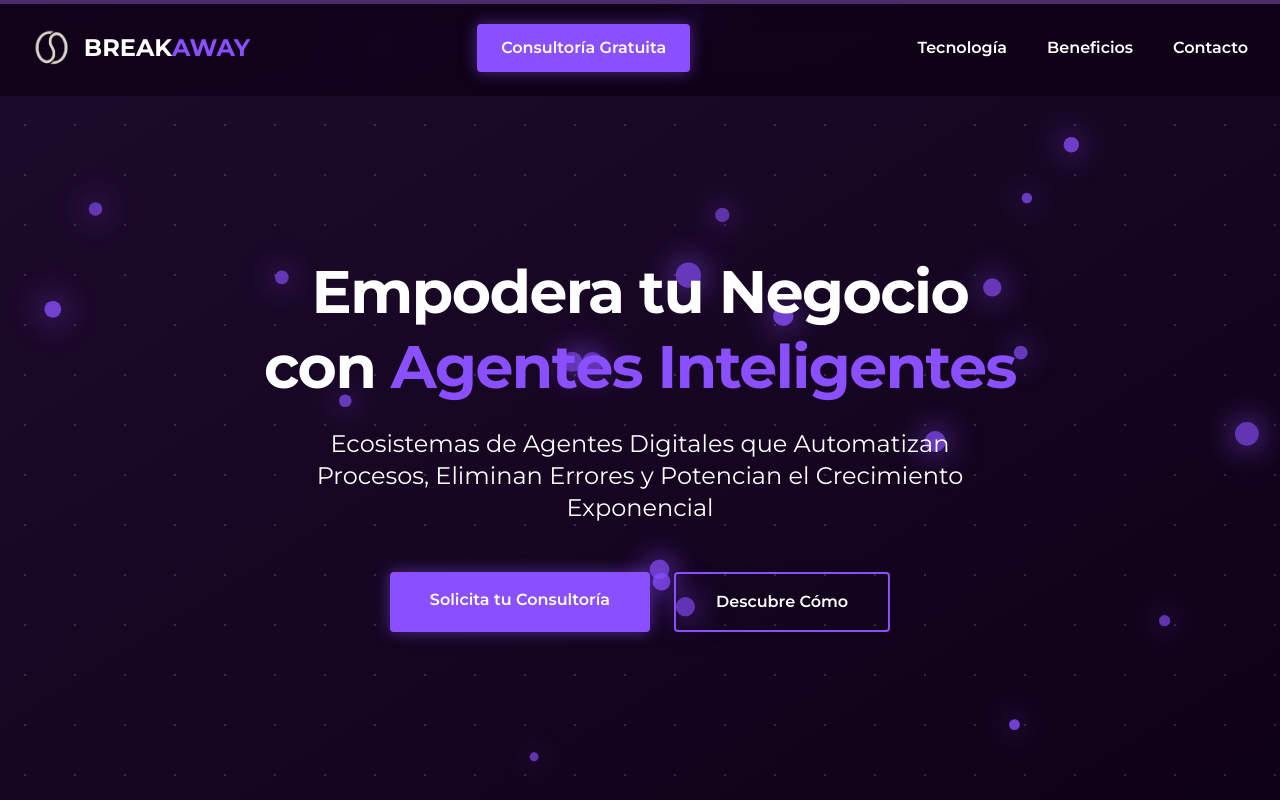
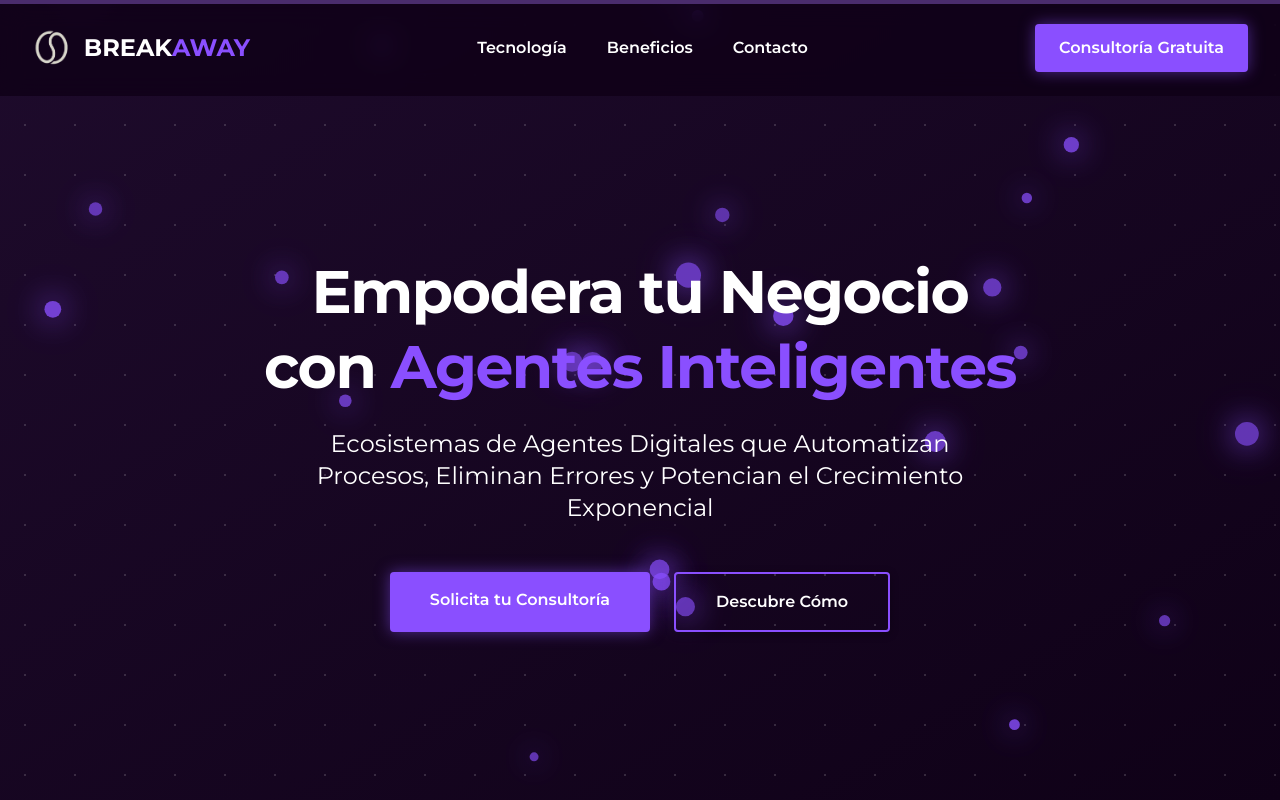
Before and after one commit to breakaway-ai/LandingBreakaway, a React (Vite) app: page / in a window 1280 px wide. Shown: the top 800 px of the page. Built offline with nearby package versions, Linux system fonts and the light colour scheme.

Commit message:
[finale]

```diff
--- a/src/components/Header.tsx
+++ b/src/components/Header.tsx
@@ -4,7 +4,6 @@ import logoImage from '../assets/logo.png';
 
 const Header: React.FC = () => {
   const [scrolled, setScrolled] = useState(false);
-  const [menuOpen, setMenuOpen] = useState(false);
   const { scrollY } = useScroll();
 
   const opacity = useTransform(scrollY, [0, 300], [1, 0]);
@@ -23,10 +22,6 @@ const Header: React.FC = () => {
     window.addEventListener('scroll', handleScroll);
     return () => window.removeEventListener('scroll', handleScroll);
   }, []);
-
-  const toggleMenu = () => {
-    setMenuOpen(!menuOpen);
-  };
 
   // Generate particles for background effect
   const particles = Array.from({ length: 25 }).map((_, i) => ({
@@ -58,7 +53,9 @@ const Header: React.FC = () => {
             : 'py-6 bg-background bg-opacity-80'
         }`}
       >
-        <div className="flex justify-between items-center max-w-7xl mx-auto px-8 md:px-6">
+        <div className="flex justify-between items-center max-w-7xl mx-auto px-8">
+          {/* Desktop Layout: Logo (Left) - Navigation (Center) - Button (Right) */}
+          <div className="flex items-center justify-between w-full md:justify-start">
             {/* Logo */}
             <motion.div
               initial={{ opacity: 0, x: -20 }}
@@ -72,46 +69,9 @@ const Header: React.FC = () => {
               BREAK<span className="text-blue-light">AWAY</span>
             </motion.div>
 
-          {/* Mobile Menu Controls */}
-          <div className="flex items-center gap-4 md:gap-2">
-            <motion.a
-              href="#contact"
-              initial={{ opacity: 0, x: 20 }}
-              animate={{ opacity: 1, x: 0 }}
-              transition={{ duration: 0.5, delay: 0.4 }}
-              whileHover={{ scale: 1.05 }}
-              whileTap={{ scale: 0.95 }}
-              className="bg-blue-light text-cream px-6 py-3 rounded font-semibold transition-all duration-300 shadow-glow md:px-4 md:py-2 md:text-sm md:whitespace-nowrap"
-            >
-              Consultoría Gratuita
-            </motion.a>
-
-            {/* Hamburger Menu Button (mobile only) */}
-            <button
-              onClick={toggleMenu}
-              className="hidden md:flex flex-col justify-between w-[30px] h-[20px] bg-transparent border-none cursor-pointer p-0 z-50"
-            >
-              <div
-                className="w-full h-[2px] bg-cream transition-all duration-300"
-                style={{ transform: menuOpen ? 'rotate(45deg) translate(5px, 5px)' : 'none' }}
-              />
-              <div
-                className="w-full h-[2px] bg-cream transition-all duration-300"
-                style={{ opacity: menuOpen ? 0 : 1 }}
-              />
-              <div
-                className="w-full h-[2px] bg-cream transition-all duration-300"
-                style={{ transform: menuOpen ? 'rotate(-45deg) translate(5px, -5px)' : 'none' }}
-              />
-            </button>
-          </div>
-
-          {/* Navigation Links */}
-          <ul
-            className={`flex list-none gap-10 md:fixed md:top-[80px] md:left-0 md:w-full md:flex-col md:bg-background md:bg-opacity-95 md:backdrop-blur-md md:p-6 md:gap-6 md:shadow-lg md:items-center md:z-50 ${
-              menuOpen ? 'md:flex' : 'md:hidden'
-            }`}
-          >
+            {/* Navigation Links - Desktop Only */}
+            <div className="hidden md:hidden lg:block flex-1">
+              <ul className="flex justify-center list-none gap-10">
                 {["Tecnología", "Beneficios", "Contacto"].map((item, i) => (
                   <motion.li key={i}
                     initial={{ opacity: 0, y: -20 }}
@@ -120,14 +80,28 @@ const Header: React.FC = () => {
                   >
                     <a
                       href={`#${item.toLowerCase() === "tecnología" ? "about" : item.toLowerCase()}`}
-                  onClick={() => setMenuOpen(false)}
-                  className="text-cream font-semibold relative transition-colors duration-300 text-base hover:text-blue-light after:content-[''] after:absolute after:-bottom-1 after:left-0 after:w-0 after:h-0.5 after:bg-blue-light after:transition-width after:duration-300 hover:after:w-full md:text-lg"
+                      className="text-cream font-semibold relative transition-colors duration-300 text-base hover:text-blue-light after:content-[''] after:absolute after:-bottom-1 after:left-0 after:w-0 after:h-0.5 after:bg-blue-light after:transition-width after:duration-300 hover:after:w-full"
                     >
                       {item}
                     </a>
                   </motion.li>
                 ))}
               </ul>
+            </div>
+
+            {/* Consultoría Button - Desktop Only */}
+            <motion.a
+              href="#contact"
+              initial={{ opacity: 0, x: 20 }}
+              animate={{ opacity: 1, x: 0 }}
+              transition={{ duration: 0.5, delay: 0.4 }}
+              whileHover={{ scale: 1.05 }}
+              whileTap={{ scale: 0.95 }}
+              className="bg-blue-light text-cream px-6 py-3 rounded font-semibold transition-all duration-300 shadow-glow hidden md:hidden lg:block"
+            >
+              Consultoría Gratuita
+            </motion.a>
+          </div>
         </div>
       </motion.nav>
 
```
Lines whose indentation alone changed are shown as unchanged.
